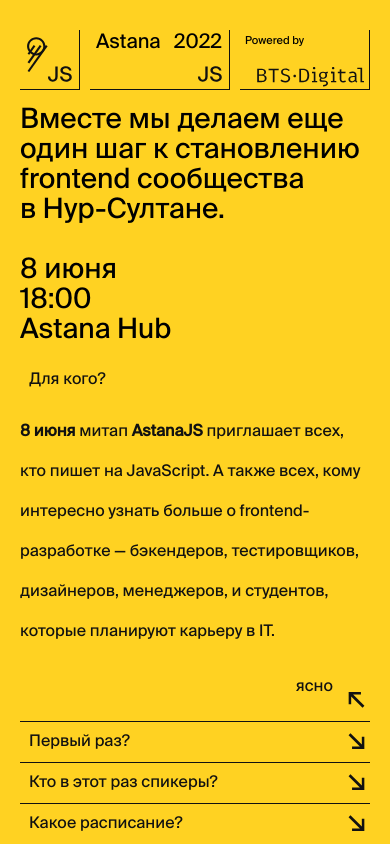
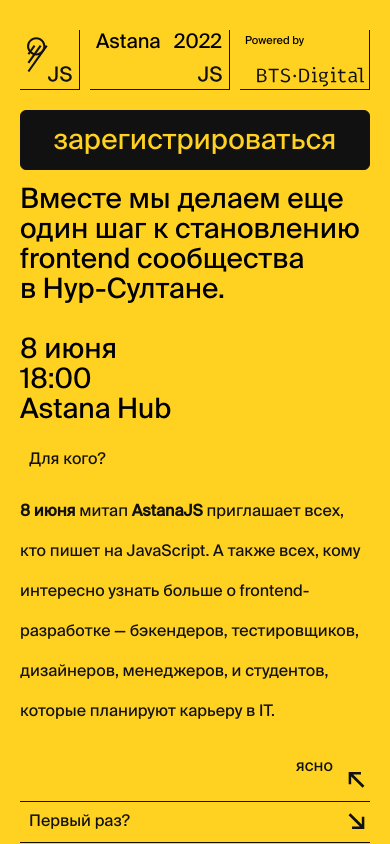
Before and after one commit to lgordey/lgordey.github.io, a Next.js app: page / in a window 390 px wide. Shown: the top 844 px of the page. Built offline with nearby package versions, Linux system fonts and the light colour scheme.

Commit message:
Add reg button to mobile version

```diff
--- a/pages/index.js
+++ b/pages/index.js
@@ -147,6 +147,13 @@ const styles = {
     bottom: -2
   },
   registrationWrapper: {},
+  registrationMobileWrapper: {
+    display: 'none',
+    marginTop: 20,
+    '& > a': {
+      width: '100%'
+    }
+  },
   collapse: {
     background: yellow,
     border: 'none'
@@ -363,6 +370,9 @@ const styles = {
     registrationWrapper: {
       display: 'none'
     },
+    registrationMobileWrapper: {
+      display: 'block'
+    },
     outerImage: {
       width: 280,
       height: 280,
@@ -578,6 +588,14 @@ function App({ classes }) {
           >зарегистрироваться</a>
         </div>
       </div>
+      <div className={classes.registrationMobileWrapper}>
+        <a
+          href="https://forms.gle/3m1jeprW16ymiG9V8"
+          target="_blank"
+          rel="noopener noreferrer"
+          className={classes.registration}
+        >зарегистрироваться</a>
+      </div>
       <div className={classes.mainText}>
         Вместе мы&nbsp;делаем еще один шаг к&nbsp;становлению frontend сообщества <br/>в&nbsp;Нур-Султане.<br /><br />
         8 июня<br />18:00<br />Astana Hub
```
